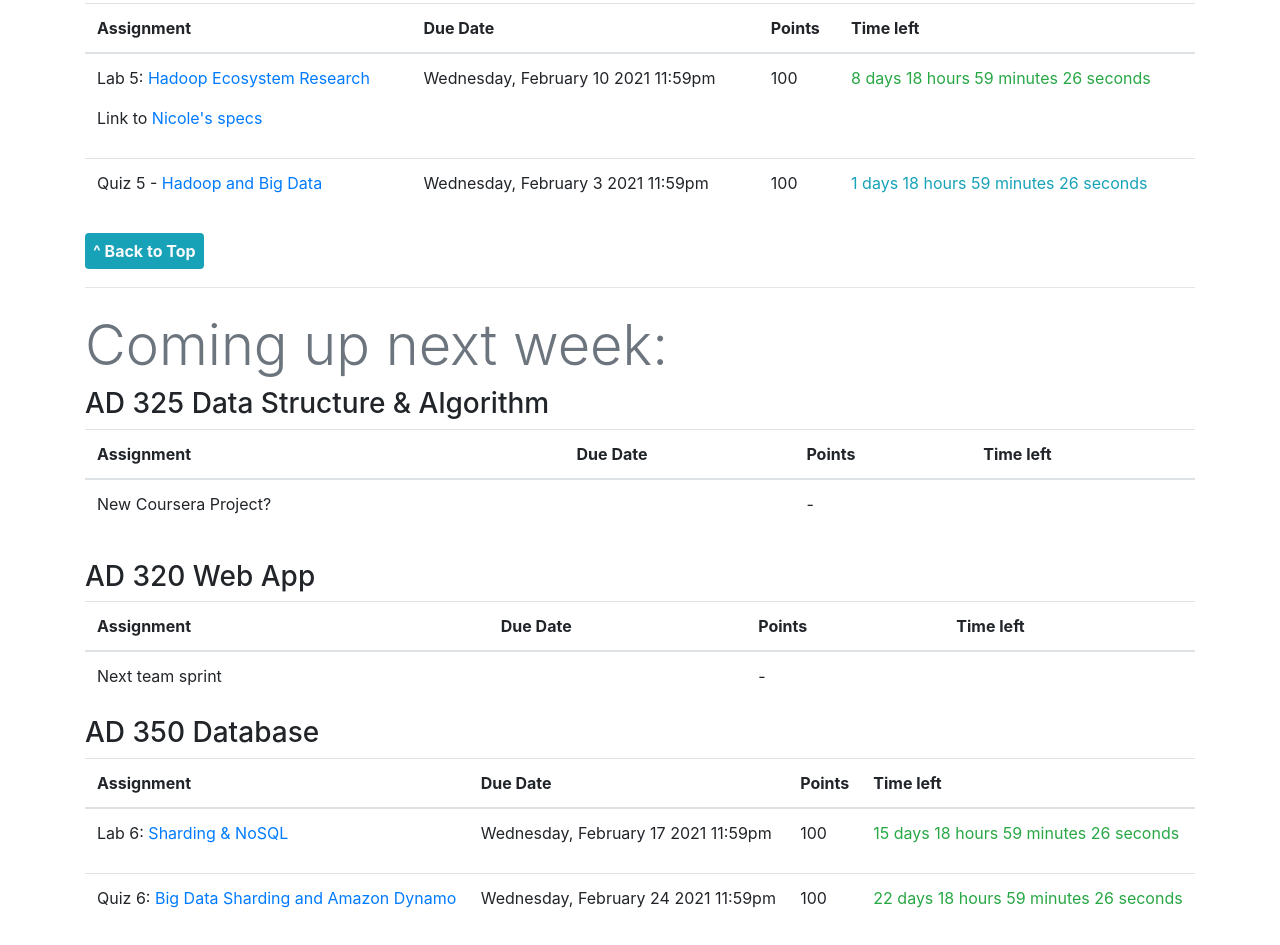
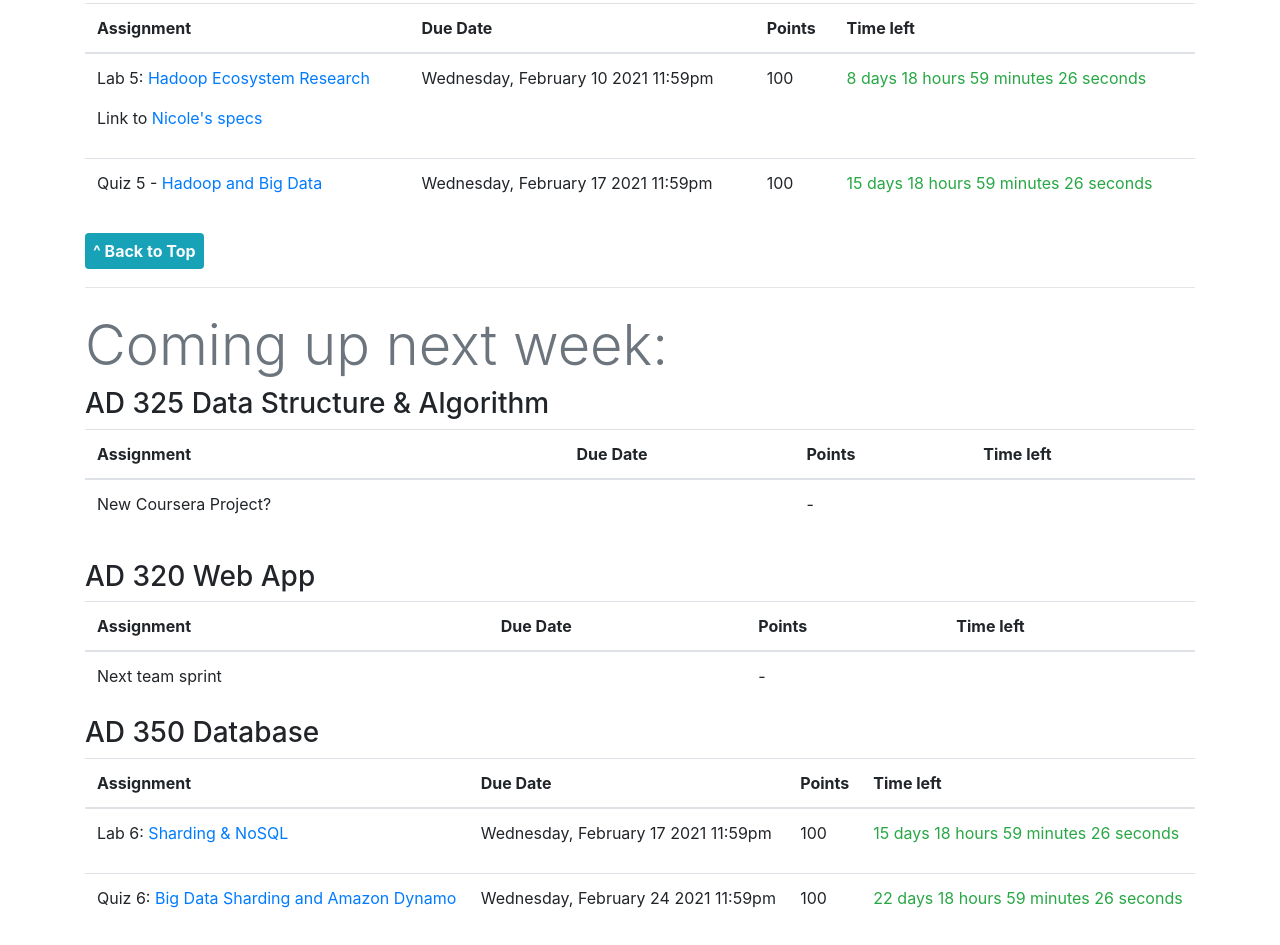
Before and after one commit to shipitsteven/winter-2021-hub, a plain HTML site: page index.html in a window 1280 px wide. Shown: the part 1501-2446 px from the top of the page. Drawn offline with nearby package versions, Linux system fonts and the light colour scheme.

Commit message:
fixed the due date for Quiz 5 for db class

```diff
--- a/index.html
+++ b/index.html
@@ -307,7 +307,7 @@
                   >
                 </p>
               </td>
-              <td class="due-date">Wednesday, February 3 2021 11:59pm</td>
+              <td class="due-date">Wednesday, February 17 2021 11:59pm</td>
               <td>100</td>
               <td class="time-left"></td>
             </tr>
```
